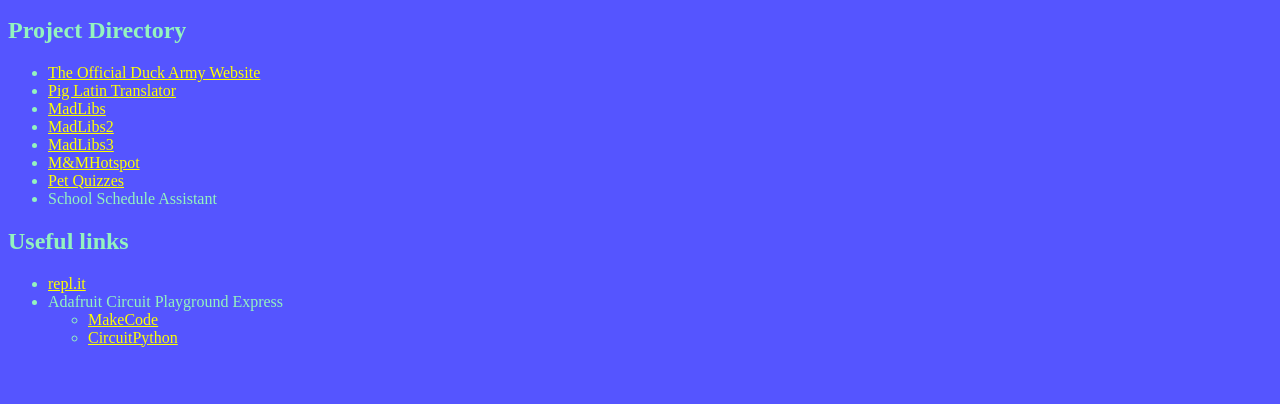
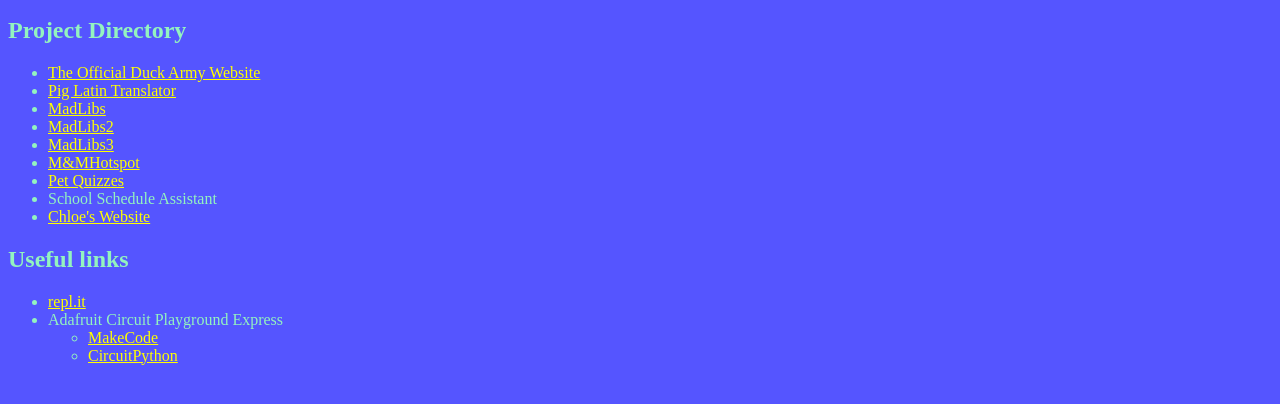
Before and after one commit to readinggwc/readinggwc.github.io, a plain HTML site: page index.html in a window 1280 px wide. Shown: the part 280-684 px from the top of the page. Drawn offline with Linux system fonts and the light colour scheme.

Commit message:
Update index.html

```diff
--- a/index.html
+++ b/index.html
@@ -33,6 +33,7 @@
   <li><a href="M&Mhotspot.html">M&MHotspot</a></li>
   <li><a href=https://explorergirl.wixsite.com/whiskers/>Pet Quizzes</a></li>
   <li>School Schedule Assistant</li>
+<li><a href="https://chloekats.github.io/">Chloe's Website</a></li>
 </ul>
 
 <h2>Useful links</h2>
```
